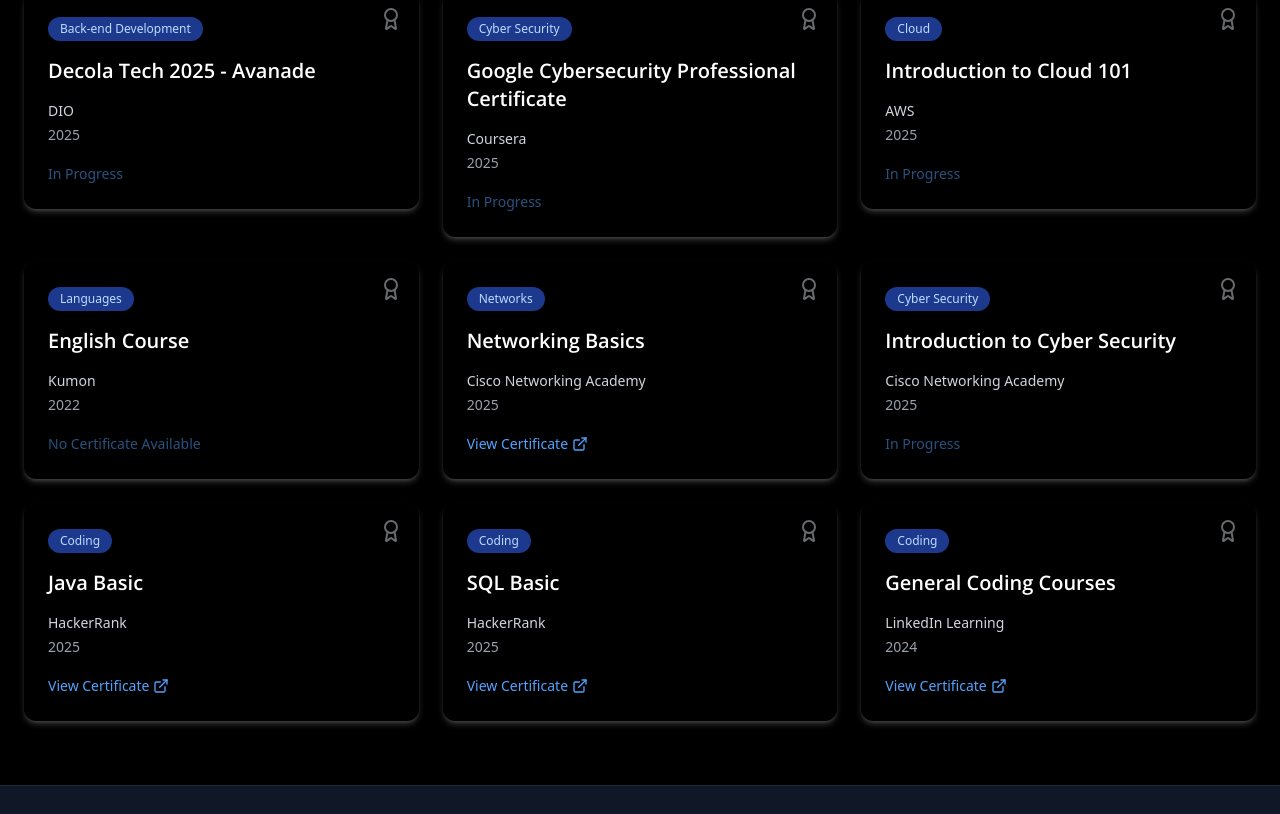
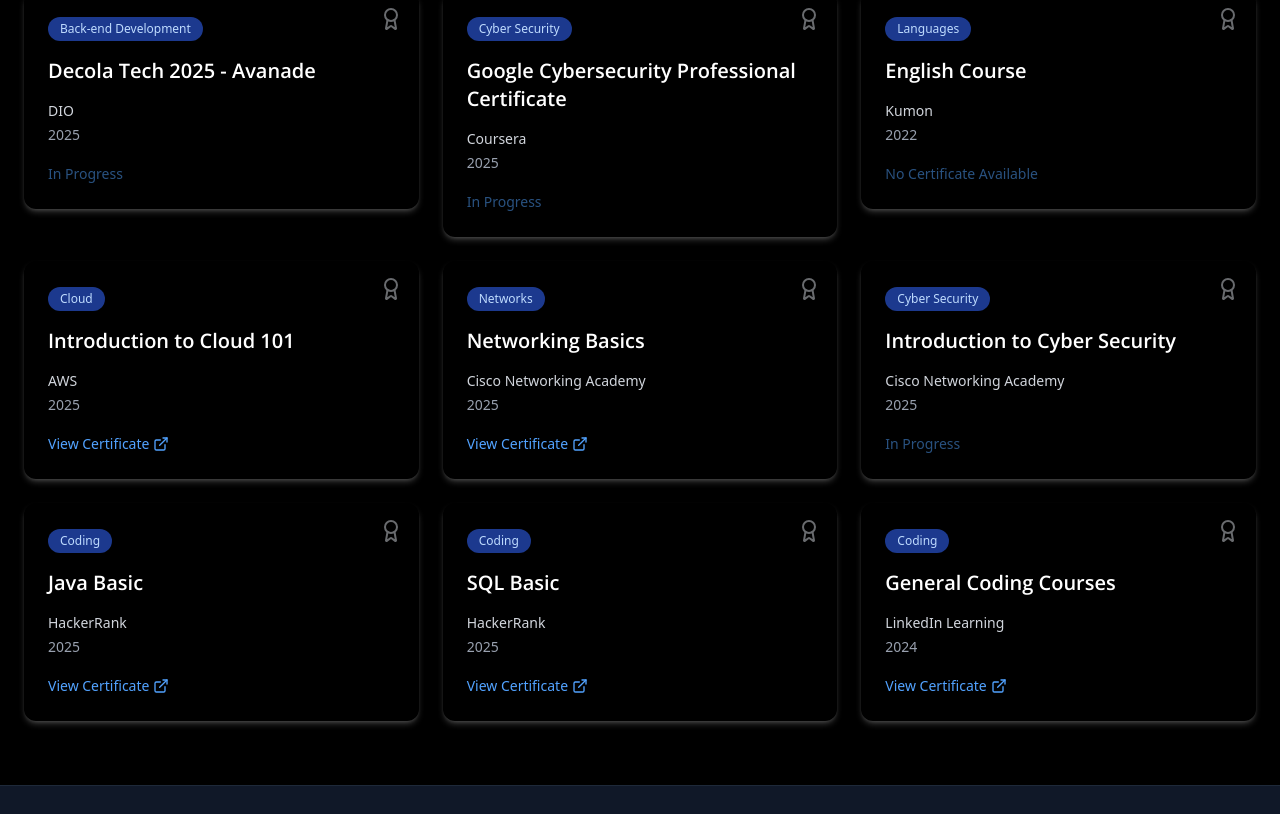
Before and after one commit to Ga5000/Portfolio, a React (Vite) app: page / in a window 1280 px wide. Shown: the part 4947-5761 px from the top of the page. Built offline with nearby package versions, Linux system fonts and the light colour scheme.

Commit message:
completed new course.

```diff
--- a/src/data/interfaces.ts
+++ b/src/data/interfaces.ts
@@ -33,7 +33,6 @@
   stacks: IconType[]
 }
 
-
 interface Skill {
   image: IconType;
   name: string;
--- a/src/sections/Certficates.tsx
+++ b/src/sections/Certficates.tsx
@@ -53,8 +53,8 @@
     issuer: "AWS",
     date: "2025",
     category: "Cloud",
-    link: "",
-    relevant: 1
+    link: "https://www.credly.com/badges/dc55a032-9809-4e48-ab44-c66a222c2ddf/public_url",
+    relevant: 2
   },
   {
     title: "Networking Basics",
```
